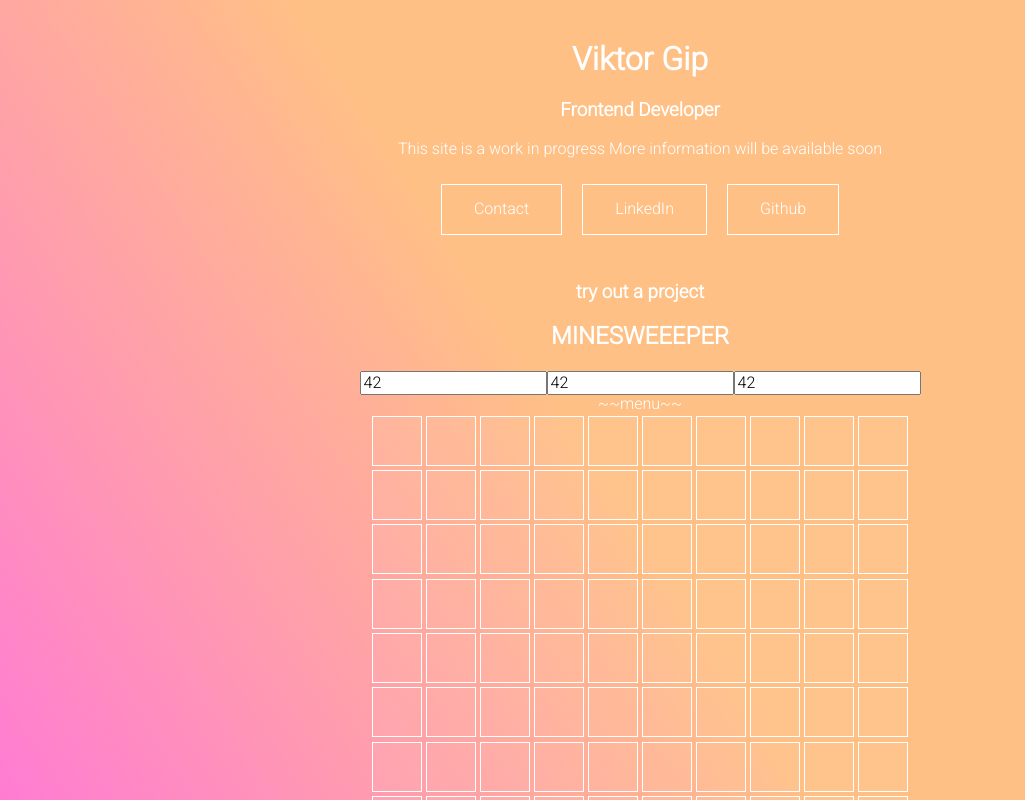
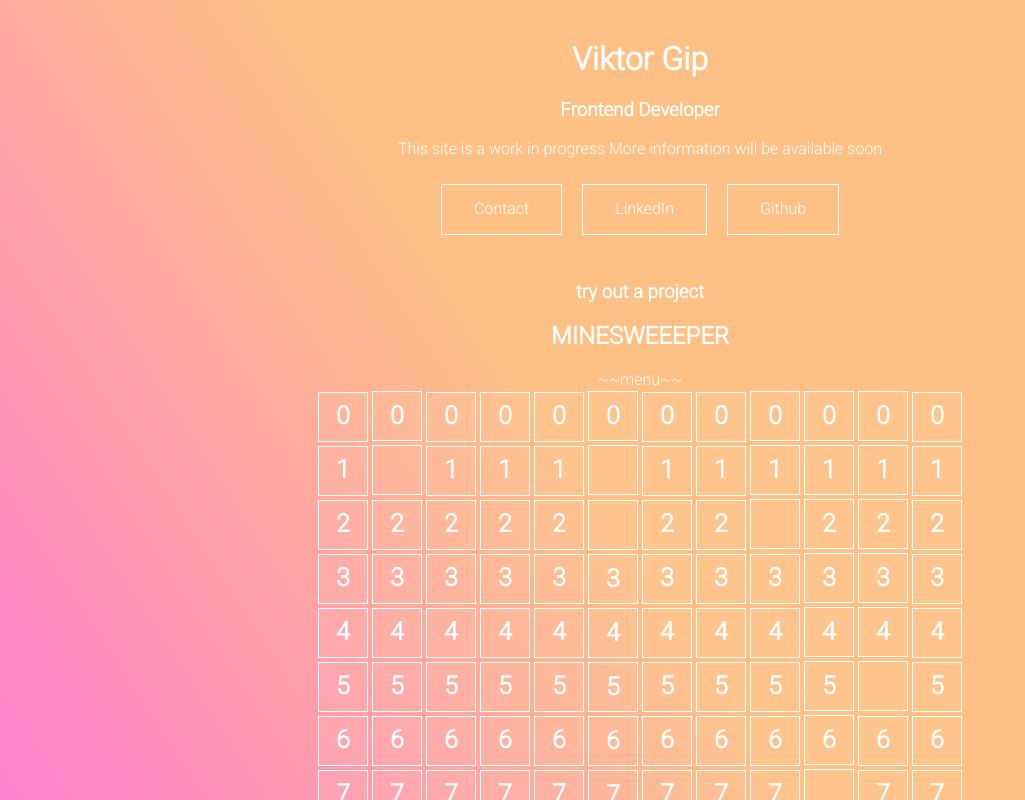
Before and after one commit to thegip/minesweeper, a React (Create React App) app: page / in a window 1280 px wide. Both pictures are taken after a click on the element "try out a project". Shown: the top 800 px of the page, without its empty margins (0-1025 px from the left). Built offline with nearby package versions, Linux system fonts and the light colour scheme.

Commit message:
this game sucks

```diff
--- a/src/components/Game/Game.js
+++ b/src/components/Game/Game.js
@@ -1,21 +1,34 @@
 import './Game.css'
 import Square from './Square'
+import {useEffect} from 'react'
 
+
+// make 2 arreys in generate board instead??
 let temp = 0
 function Board(props) {
 
-  const squares = props.board
+   const squares = props.board
+  // const keepo = squares.map(x => x)
+  // keepo.shift()
+  // keepo.pop()
+  // console.log(keepo)
+  // keepo.forEach(element => {
+  //   element.shift()
+  //   element.pop()
 
+  // });
+  // console.log(keepo)
 
+  console.log(squares)
   return (
     <div class="temp">
        <h2>MINESWEEEPER</h2>
-      <input id="number" type="number" value="42"/>
-      <input id="number" type="number" value="42"/>
-      <input id="number" type="number" value="42"/>
+
       <div>~~menu~~</div>
+
       <div className="container">
         {squares.map((items, index) => {
+
           return (
             <div key={index}>
               {items.map((subItems, sIndex) => {
--- a/src/components/Game/Square.js
+++ b/src/components/Game/Square.js
@@ -33,7 +33,7 @@ function Square(props){
         onClick={Click}
         onContextMenu={(e) => ToggleFlag(e)}
         >
-        {clicked === true ? props.square.adjacent : ''}
+        {clicked === true ? props.square.adjacent : props.square.row}
     </button>
 
 
--- a/src/components/GenerateBoard.js
+++ b/src/components/GenerateBoard.js
@@ -1,6 +1,11 @@
 export function GenerateBoard(x,y,bombCount){
     let id = 0
     let board = []
+
+    //add 2 to the desired array to have a simpler search algorythm
+    x=x+2
+    y=y+2
+
     for(let i=0; i<x; i++){
         board[i]=[]
         for(let j=0; j<y; j++){
@@ -28,11 +33,12 @@ function GenerateBombs(board,id,bombCount){
         bombLocations[i]=Math.floor(Math.random() * length)
     }
 
+    //for each bomb
     for(let k=0; k<bombCount; k++){
-        for(let i=0; i<board.length; i++){
-            for(let j=0; j<board[0].length; j++){
+        for(let i=1; i<(board.length-1); i++){
+            for(let j=1; j<(board[0].length-1); j++){
                 if (board[i][j].id === bombLocations[k]){
-                    console.log(board[i][j].id)
+                    //console.log(board[i][j].id)
                     board[i][j].bomb=true
                 }
             }
```
